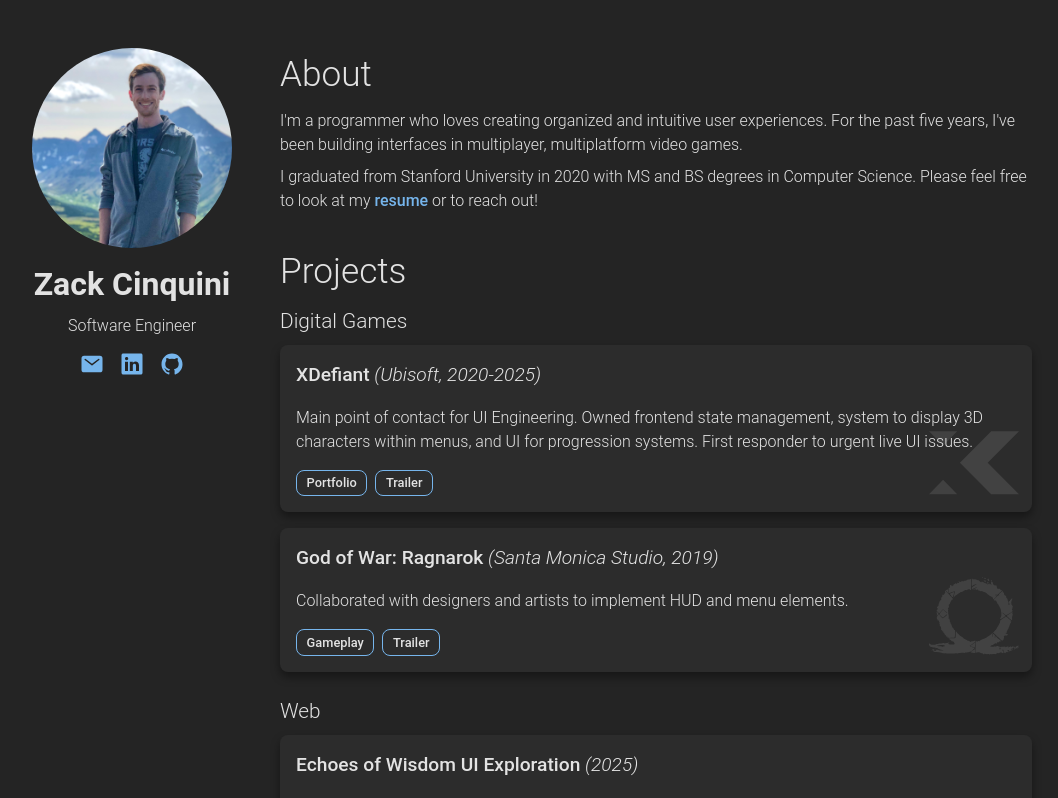
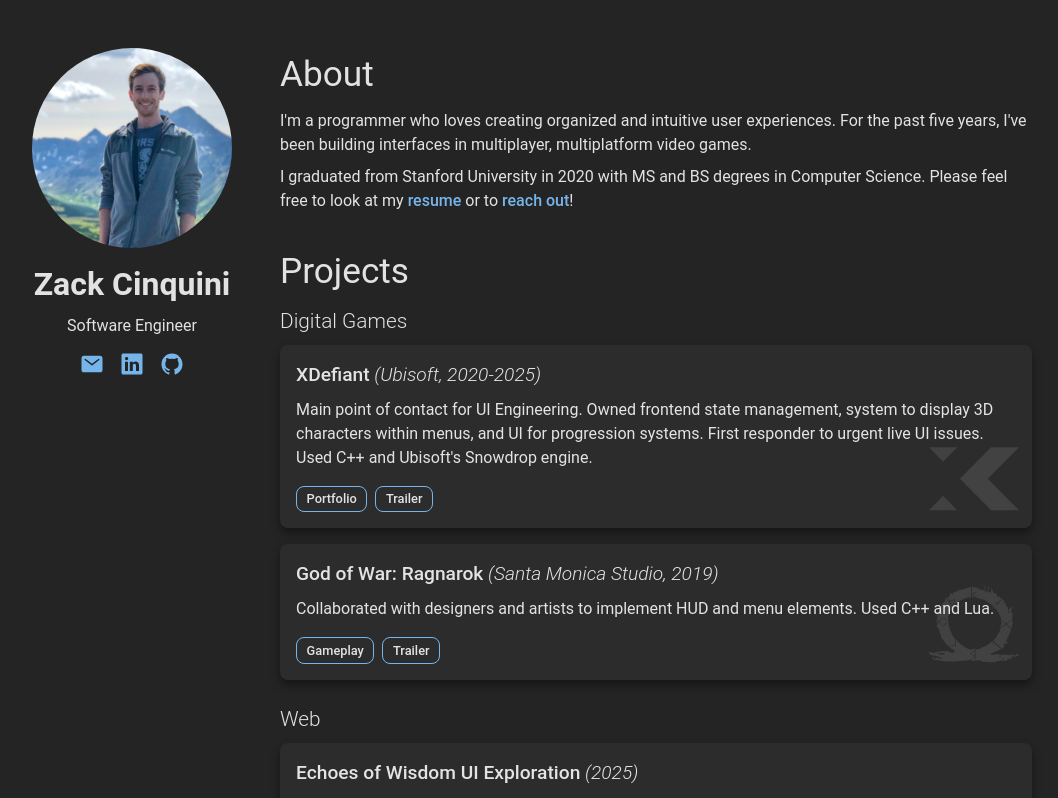
Before and after one commit to zack5/zack5.github.io, a React (Vite) app: page /#/ in a window 1280 px wide. Shown: the top 798 px of the page, without its empty margins (108-1166 px from the left). Built offline with nearby package versions, Linux system fonts and the light colour scheme.

Commit message:
Tweaks based on friends' suggestions

```diff
--- a/src/App.css
+++ b/src/App.css
@@ -32,13 +32,13 @@ h1 {
 
 h2 {
   font-size: 2.2rem;
-  font-weight: 350;
+  font-weight: 400;
   margin: 0;
 }
 
 h3 {
   font-size: 1.3rem;
-  font-weight: 300;
+  font-weight: 350;
   margin-top: 0.5rem;
   margin-bottom: -0.5rem;
 }
@@ -55,7 +55,7 @@ p {
 
 p, span {
   font-size: 1rem;
-  font-weight: 350;
+  font-weight: 400;
 }
 
 
@@ -146,7 +146,7 @@ nav {
 }
 
 .project-subtitle {
-  font-weight: 300;
+  font-weight: 350;
   margin: 0;
 }
 
@@ -154,6 +154,10 @@ nav {
   display: flex;
   flex-direction: column;
   gap: 0.5rem;
+}
+
+.project-content > p {
+  margin-top: 0;
 }
 
 .project-links {
--- a/src/components/About.tsx
+++ b/src/components/About.tsx
@@ -3,7 +3,7 @@ export default function About() {
     <section className="about" aria-labelledby="about-heading">
       <h2 id="about-heading">About</h2>
       <p>I'm a programmer who loves creating organized and intuitive user experiences. For the past five years, I've been building interfaces in multiplayer, multiplatform video games.</p>
-      <p>I graduated from Stanford University in 2020 with MS and BS degrees in Computer Science. Please feel free to look at my <a href="/Zack Cinquini 2025.pdf" aria-label="Download resume (PDF)">resume</a> or to reach out!</p>
+      <p>I graduated from Stanford University in 2020 with MS and BS degrees in Computer Science. Please feel free to look at my <a href="/Zack Cinquini 2025.pdf" aria-label="Download resume (PDF)">resume</a> or to <a href="mailto:isaac.cinquini@gmail.com">reach out</a>!</p>
     </section>
   );
 }
--- a/src/components/Projects.tsx
+++ b/src/components/Projects.tsx
@@ -16,7 +16,7 @@ export default function Projects() {
           name="XDefiant"
           subtitle="Ubisoft, 2020-2025"
           logo={<LogoXDefiant />}
-          description="Main point of contact for UI Engineering. Owned frontend state management, system to display 3D characters within menus, and UI for progression systems. First responder to urgent live UI issues. "
+          description="Main point of contact for UI Engineering. Owned frontend state management, system to display 3D characters within menus, and UI for progression systems. First responder to urgent live UI issues. Used C++ and Ubisoft's Snowdrop engine."
           links={[
             <Link to="/xdefiant" aria-label="View XDefiant portfolio">
               <button>Portfolio</button>
@@ -30,7 +30,7 @@ export default function Projects() {
           name="God of War: Ragnarok"
           subtitle="Santa Monica Studio, 2019"
           logo={<LogoRagnarok />}
-          description="Collaborated with designers and artists to implement HUD and menu elements."
+          description="Collaborated with designers and artists to implement HUD and menu elements. Used C++ and Lua."
           links={[
             <a href="https://youtu.be/fERuzCJuuaA?si=tXIM1V63RejpnJVa" aria-label="Watch God of War: Ragnarok gameplay">
               <button>Gameplay</button>
```
Also changed, not shown: 1 other file (tests, documents, lock files or other folders).
